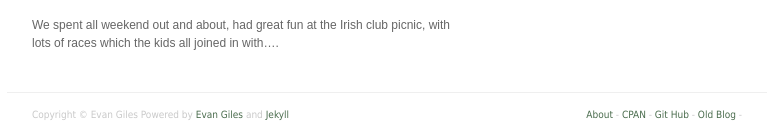
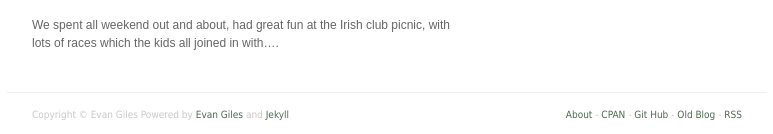
Before and after one commit to egiles/egiles.github.com, a Jekyll site: the page built from index.html, in a window 1280 px wide. Shown: the part 1779-1913 px from the top of the page, without its empty margins (253-1026 px from the left). Built offline with Jekyll 4.4.1, drawn with Linux system fonts in a browser that asks for light colours.

Commit message:
Add links to "about" and "atom"

```diff
--- a/_layouts/default.html
+++ b/_layouts/default.html
@@ -44,14 +44,15 @@
 
     <div id="footer">
         <div id="altnav">
-            <a href="#">About</a> -
-            <a href="http://search.cpan.org/~egiles/">CPAN</a> -
-            <a href="https://github.com/egiles">Git Hub</a> -
-            <a href="http://egiles.blogspot.com">Old Blog</a> -
+              <a href="/about.html">About</a>
+            - <a href="http://search.cpan.org/~egiles/">CPAN</a>
+            - <a href="http://github.com/egiles">Git Hub</a>
+            - <a href="http://egiles.blogspot.com">Old Blog</a>
+            - <a href="/atom.xml">RSS</a>
         </div>
         Copyright © Evan Giles
 
-        Powered by <a href="http://www.giles.net.nz/">Evan Giles</a> and
+        Powered by <a href="/about.html">Evan Giles</a> and
         <a href="http://jekyllrb.com/">Jekyll</a>
     </div>
 
--- /dev/null
+++ b/about.html
@@ -0,0 +1,5 @@
+---
+layout: default
+title: About me
+---
+My name is Evan Giles.
```
